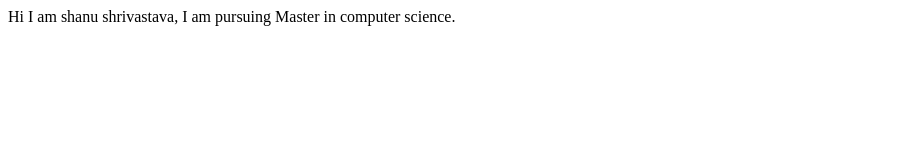
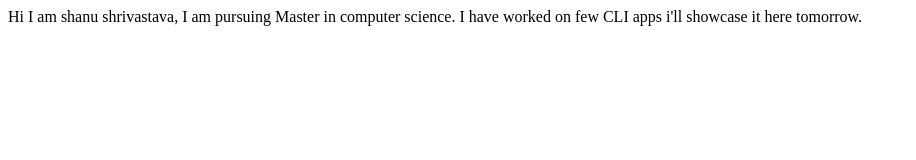
Before and after one commit to SShanu16/shanu_shrivastava-site, a plain HTML site: page index.html in a window 1280 px wide. Shown: the whole page, without its empty margins (0-916 px from the left). Drawn offline with Linux system fonts and the light colour scheme.

Commit message:
update: details of project

```diff
--- a/index.html
+++ b/index.html
@@ -7,6 +7,7 @@
     <title>Student Site</title>
   </head>
   <body>
-    Hi I am shanu shrivastava, I am pursuing Master in computer science.
+    Hi I am shanu shrivastava, I am pursuing Master in computer science. I have
+    worked on few CLI apps i'll showcase it here tomorrow.
   </body>
 </html>
```
